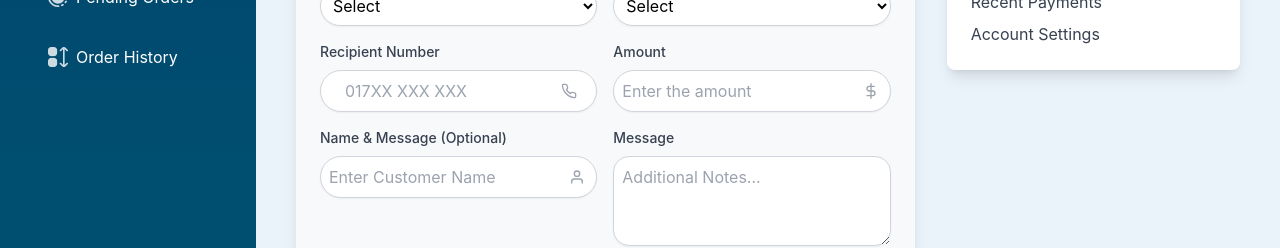
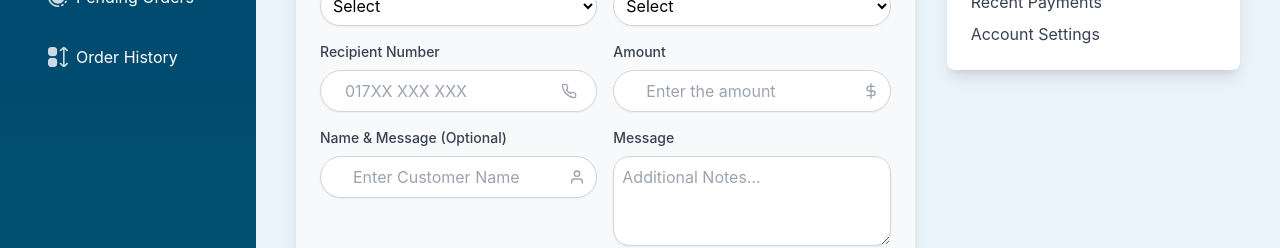
Before and after one commit to iamraselmolla/infinity-walltet, a React (Create React App) app: page /dashboard/new-request in a window 1280 px wide. Shown: the part 235-483 px from the top of the page. Built offline with nearby package versions, Linux system fonts and the light colour scheme.

Commit message:
edited the from

```diff
--- a/src/component/pages/dashboard/new-request/NewRequest.js
+++ b/src/component/pages/dashboard/new-request/NewRequest.js
@@ -102,10 +102,11 @@ const PaymentRequestForm = () => {
                                         className={`block w-full rounded-full border px-6 ${formik.touched.recipientNumber && formik.errors.recipientNumber ? 'border-red-500' : 'border-gray-300'} bg-white shadow-sm focus:border-teal-300 focus:ring focus:ring-teal-200 focus:ring-opacity-50 p-2 pr-10`}
                                     />
                                     <FiPhone className="absolute right-5 my-auto inset-y-0 text-gray-400 pointer-events-none" />
-                                    {formik.touched.recipientNumber && formik.errors.recipientNumber ? (
-                                        <p className="text-red-500 text-sm mt-1">{formik.errors.recipientNumber}</p>
-                                    ) : null}
+
                                 </div>
+                                {formik.touched.recipientNumber && formik.errors.recipientNumber ? (
+                                    <p className="text-red-500 text-sm mt-1">{formik.errors.recipientNumber}</p>
+                                ) : null}
                             </div>
                             <div>
                                 <label htmlFor="amount" className="block text-sm font-medium text-gray-700 mb-2">Amount</label>
@@ -118,13 +119,14 @@ const PaymentRequestForm = () => {
                                         onChange={formik.handleChange}
                                         onBlur={formik.handleBlur}
                                         value={formik.values.amount}
-                                        className={`block w-full rounded-full border ${formik.touched.amount && formik.errors.amount ? 'border-red-500' : 'border-gray-300'} bg-white shadow-sm focus:border-teal-300 focus:ring focus:ring-teal-200 focus:ring-opacity-50 p-2 pr-10`}
+                                        className={`block w-full pl-8 rounded-full border ${formik.touched.amount && formik.errors.amount ? 'border-red-500' : 'border-gray-300'} bg-white shadow-sm focus:border-teal-300 focus:ring focus:ring-teal-200 focus:ring-opacity-50 p-2 pr-10`}
                                     />
                                     <FiDollarSign className="absolute right-3 my-auto inset-y-0 text-gray-400 pointer-events-none" />
-                                    {formik.touched.amount && formik.errors.amount ? (
-                                        <p className="text-red-500 text-sm mt-1">{formik.errors.amount}</p>
-                                    ) : null}
+
                                 </div>
+                                {formik.touched.amount && formik.errors.amount ? (
+                                    <p className="text-red-500 text-sm mt-1">{formik.errors.amount}</p>
+                                ) : null}
                             </div>
                         </div>
 
@@ -141,7 +143,7 @@ const PaymentRequestForm = () => {
                                         onChange={formik.handleChange}
                                         onBlur={formik.handleBlur}
                                         value={formik.values.customerName}
-                                        className="block w-full rounded-full border border-gray-300 bg-white shadow-sm focus:border-teal-300 focus:ring focus:ring-teal-200 focus:ring-opacity-50 p-2 pr-10"
+                                        className="block w-full pl-8 rounded-full border border-gray-300 bg-white shadow-sm focus:border-teal-300 focus:ring focus:ring-teal-200 focus:ring-opacity-50 p-2 pr-10"
                                     />
                                     <FiUser className="absolute right-3 my-auto inset-y-0 text-gray-400 pointer-events-none" />
                                 </div>
```
